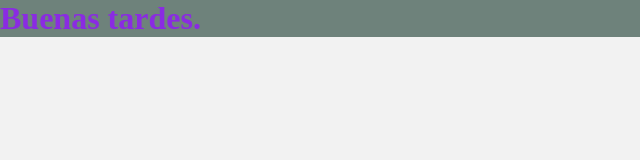
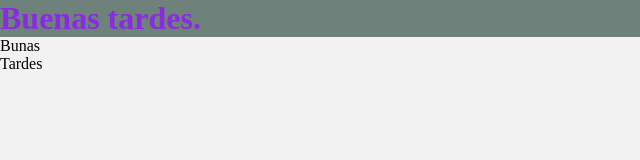
Before and after one commit to Gramaso/mi-web-estatica, a plain HTML site: page index.html in a window 1280 px wide. Shown: the full height of the page, 0-640 px from the left. Drawn offline with Linux system fonts and the light colour scheme.

Commit message:
Estilo 3

```diff
--- a/index.html
+++ b/index.html
@@ -11,10 +11,14 @@
     <h1>Buenas tardes.</h1>
     </header>
     <section>
-
+        <div>
+            <p>Bunas</p>
+        </div>
     </section>
     <footer>
-
+        <div>
+        <p>Tardes</p>
+        </div>
     </footer>
 </body>
 </html>
```
